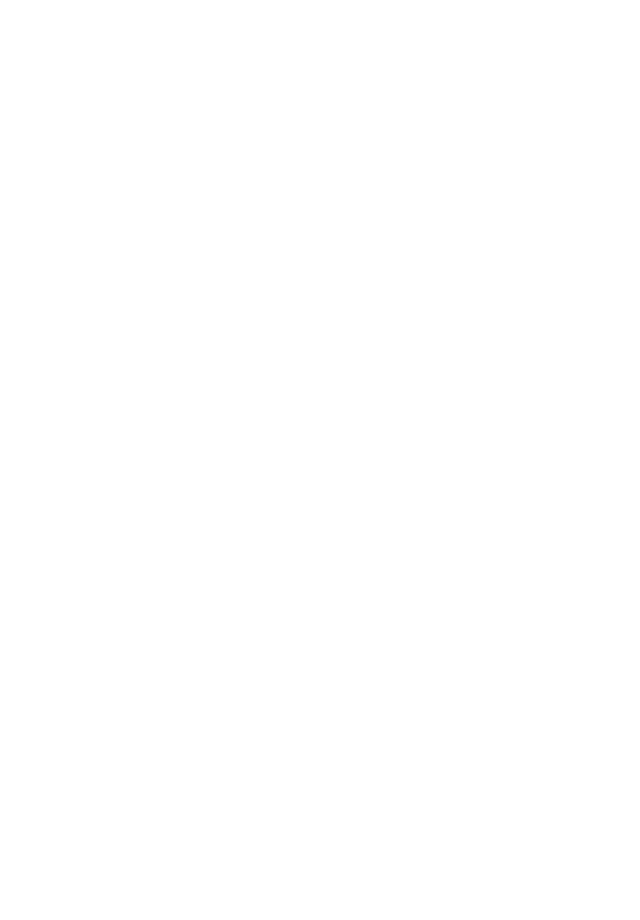
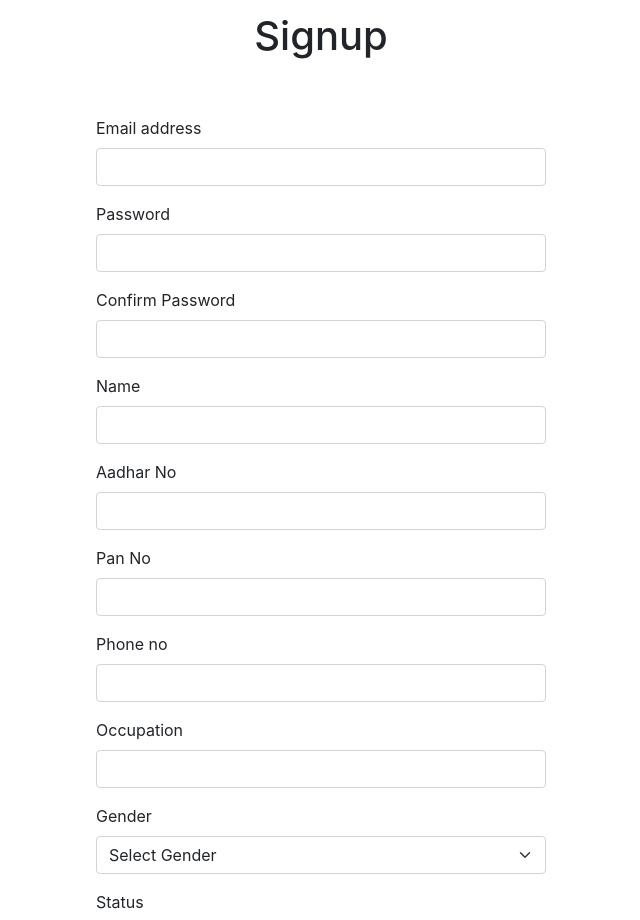
Before and after one commit to knightShas/JDBank-frontend, a React (Create React App) app: page /signup in a window 1280 px wide. Before the commit this address had no page. Shown: the top 920 px of the page, without its empty margins (319-959 px from the left). Before the commit the page ends 800 px from the top, so only its background shows below. Built offline with nearby package versions, Linux system fonts and the light colour scheme; the HTML template or start-up script is replaced by a standard one.

Commit message:
designing signup page

```diff
--- a/src/App.js
+++ b/src/App.js
@@ -9,6 +9,7 @@
 import Dashboard from './component/pages/Dashboard';
 import Login from './component/pages/Login';
 import Profile from './component/pages/Profile';
+import Signup from './component/pages/Signup';
 import PolicyDetail from './component/policies/PolicyDetail';
 import Signout from './component/Signout.js';
 
@@ -16,6 +17,8 @@
   return (
       <Routes>
         <Route path="/" element={<Login />} />
+        <Route path="/signup" element={<Signup />} />
+
         <Route path="/dashboard" element={<Dashboard />} />
         <Route path="/profile" element={<Profile />} />
         <Route path="/detail" element={<PolicyDetail />} />
--- a/src/component/certification/CertificateItem.js
+++ b/src/component/certification/CertificateItem.js
@@ -2,6 +2,8 @@
 import unapproved from '../../noapproved.png';
 
 export default function CertificateItem(props) {
+    const date = new Date(props.validTillYear);
+    const validTillYear = date.toISOString().slice(0, 10);
     return (
         <>
             <li>
@@ -16,7 +18,7 @@
                                     <p className="fs-2 fw-bold">{props.licenseNo}</p>
                                 </div>
                                 <div className="col-4">
-                                    <p className="fs-4 fw-light">{props.validTillYear}</p>
+                                    <p className="fs-4 fw-light">{validTillYear}</p>
                                 </div>
                             </div>
                         </div>
--- a/src/component/certification/NewCertificate.js
+++ b/src/component/certification/NewCertificate.js
@@ -18,8 +18,8 @@
         const certificateName = certificateNameRef.current.value;
         const licenseNoInput = licenseNoInputRef.current.value;
         const issueDate = issueDateRef.current.value;
-        const date = new Date(validTillRef.current.value);
-        const validtill = date.getFullYear();
+        const validtill = validTillRef.current.value;
+        // const validtill = date.getFullYear();
 
         const data = {
             certificateName: certificateName,
@@ -77,7 +77,7 @@
                                     <input type="date" className="form-control" id="issueDate" ref={issueDateRef} />
                                 </div>
                                 <div className="mb-3">
-                                    <label htmlFor="validtill" className="form-label">Valid Till in Year</label>
+                                    <label htmlFor="validtill" className="form-label">Valid Till</label>
                                     <input type="date" className="form-control" id="validtill" ref={validTillRef} />
                                 </div>
                                 <br />
--- /dev/null
+++ b/src/component/pages/Signup.js
@@ -0,0 +1,68 @@
+export default function Signup() {
+    return (
+        <>
+            <div className="container mt-2">
+                <div className="row">
+                    <div className="col-3">
+                    </div>
+                    <div className="col-md-6 mt-1">
+                        <h1 className="text-center">Signup</h1>
+                        <div className="container p-5">
+                            <form>
+                                <div className="mb-3">
+                                    <label htmlFor="userEmail" className="form-label">Email address</label>
+                                    <input type="email" className="form-control" id="userEmail" aria-describedby="emailHelp" />
+                                </div>
+                                <div className="mb-3">
+                                    <label htmlFor="userPassword" className="form-label">Password</label>
+                                    <input type="password" className="form-control" id="userPassword" />
+                                </div>
+                                <div className="mb-3">
+                                    <label htmlFor="confirmPassword" className="form-label">Confirm Password</label>
+                                    <input type="password" className="form-control" id="confirmPassword" />
+                                </div>
+                                <div className="mb-3">
+                                    <label htmlFor="name" className="form-label">Name</label>
+                                    <input type="Text" className="form-control" id="name" />
+                                </div>
+                                <div className="mb-3">
+                                    <label htmlFor="aadharNo" className="form-label">Aadhar No</label>
+                                    <input type="number" className="form-control" id="aadharNo" />
+                                </div>
+                                <div className="mb-3">
+                                    <label htmlFor="panNo" className="form-label">Pan No</label>
+                                    <input type="text" className="form-control" id="panNo" />
+                                </div>
+                                <div className="mb-3">
+                                    <label htmlFor="phnNo" className="form-label">Phone no</label>
+                                    <input type="tel" className="form-control" id="phnNo" />
+                                </div>
+                                <div className="mb-3">
+                                    <label htmlFor="occupation" className="form-label">Occupation</label>
+                                    <input type="text" className="form-control" id="occupation" />
+                                </div>
+                                <div className="mb-3">
+                                    <label htmlFor="gender" className="form-label">Gender</label>
+                                    <select className="form-select" aria-label="Default select example">
+                                    <option>Select Gender</option>
+                                    <option value="Male">Male</option>
+                                    <option value="Female">Female</option>
+                                    <option value="Other">Other</option>
+                                </select>
+                                </div>
+                                <div className="mb-3">
+                                    <label htmlFor="status" className="form-label">Status</label>
+                                    <input type="text" className="form-control" id="status" />
+                                </div>
+                                <button className="btn btn-warning">Submit</button>
+
+                            </form>
+                        </div>
+                    </div>
+                    <div className="col-3">
+                    </div>
+                </div>
+            </div>
+        </>
+    )
+}
```
